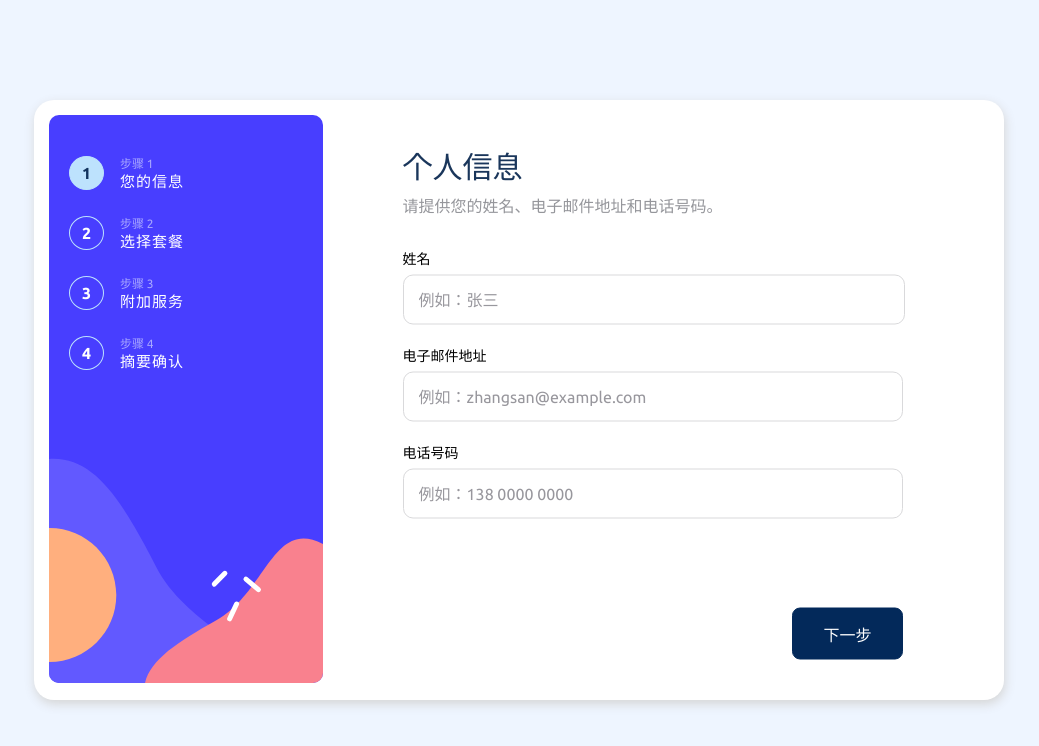
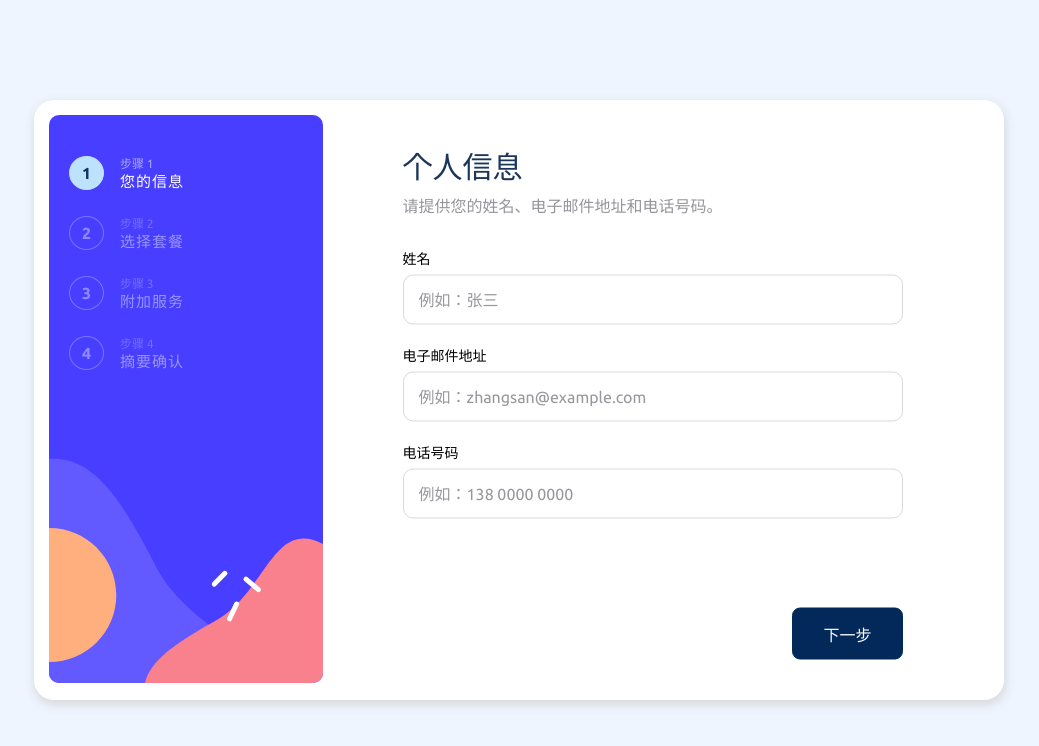
Before and after one commit to Mr-CG-end/multi-step-form, a Vue app: page / in a window 1280 px wide. Shown: the top 746 px of the page, without its empty margins (121-1160 px from the left). Built offline with nearby package versions, Linux system fonts and the light colour scheme.

Commit message:
feat: 添加任务三未完善的功能

```diff
--- a/src/views/HomeView.vue
+++ b/src/views/HomeView.vue
@@ -7,19 +7,19 @@
             <li
               v-for="tab in tabs"
               :key="tab.id"
-              class="step"
+              :class="[
+                'step',
+                {
+                  current: tab.id === nowTab,
+                  completed:
+                    completedSteps.includes(tab.id) && tab.id !== nowTab,
+                  disabled:
+                    !completedSteps.includes(tab.id) && tab.id !== nowTab,
+                },
+              ]"
               @click="goToStep(tab.id)"
             >
-              <div
-                :class="[
-                  'num',
-                  { clicked: tab.id === nowTab },
-                  {
-                    completed:
-                      completedSteps.includes(tab.id) && tab.id !== nowTab,
-                  },
-                ]"
-              >
+              <div class="num">
                 {{ tab.id }}
               </div>
               <div class="item">
@@ -205,38 +205,73 @@
             <!--          STEP 4          -->
             <div v-else-if="nowTab === '4'" class="finishing">
               <div class="costs">
-                <div :class="['plan-wrap', { plus: addons.length !== 0 }]">
-                  <div class="plan">
-                    <div class="name impt-txt">
-                      <div>{{ nowPlan.name }}</div>
-                      <div v-if="!isYearly">&nbsp;（月度）</div>
-                      <div v-if="isYearly">&nbsp;（年度）</div>
-                    </div>
-                    <div @click="setTabContent('2')" class="change-plan">
+                <div class="summary-block personal-summary">
+                  <div class="summary-header">
+                    <div class="impt-txt">个人信息</div>
+                    <button
+                      type="button"
+                      class="change-plan"
+                      @click="setTabContent('1')"
+                    >
                       编辑
-                    </div>
+                    </button>
                   </div>
-                  <div class="plan-cost mg-lft impt-txt">
-                    <span class="">{{
-                      isYearly ? nowPlan.yearly : nowPlan.monthly
-                    }}</span>
+                  <div class="summary-content">
+                    <div>{{ personalInfo.name }}</div>
+                    <div>{{ personalInfo.email }}</div>
+                    <div>{{ personalInfo.phone }}</div>
                   </div>
                 </div>
 
-                <div class="addon-wrap" v-if="addons.length !== 0">
-                  <div v-for="addon in addons" :key="addon.id" class="addons">
-                    <span>{{ addon.title }}</span>
-                    <div class="addon-cost mg-lft">
-                      <span v-if="!isYearly">{{ addon.monthly }}</span>
-                      <span v-if="isYearly">{{ addon.yearly }}</span>
+                <div class="summary-block plan-summary">
+                  <div class="summary-header">
+                    <div class="impt-txt">
+                      {{ nowPlan.name }}{{ isYearly ? "（年度）" : "（月度）" }}
                     </div>
+                    <button
+                      type="button"
+                      class="change-plan"
+                      @click="setTabContent('2')"
+                    >
+                      编辑
+                    </button>
+                  </div>
+                  <div class="summary-content">
+                    <div class="plan-cost impt-txt">
+                      {{ isYearly ? nowPlan.yearly : nowPlan.monthly }}
+                    </div>
+                  </div>
+                </div>
+
+                <div class="summary-block addons-summary">
+                  <div class="summary-header">
+                    <div class="impt-txt">附加服务</div>
+                    <button
+                      type="button"
+                      class="change-plan"
+                      @click="setTabContent('3')"
+                    >
+                      编辑
+                    </button>
+                  </div>
+                  <div class="summary-content" v-if="addons.length">
+                    <div v-for="addon in addons" :key="addon.id" class="addons">
+                      <span>{{ addon.title }}</span>
+                      <div class="addon-cost mg-lft">
+                        <span v-if="!isYearly">{{ addon.monthly }}</span>
+                        <span v-else>{{ addon.yearly }}</span>
+                      </div>
+                    </div>
+                  </div>
+                  <div class="summary-content" v-else>
+                    <div class="card-des">未选择附加服务</div>
                   </div>
                 </div>
               </div>
 
               <div class="total">
                 <span v-if="!isYearly">总计（每月）</span>
-                <span v-if="isYearly">总计（每年）</span>
+                <span v-else>总计（每年）</span>
                 <span class="total-cost mg-lft">{{ totalCost }}</span>
               </div>
             </div>
@@ -352,8 +387,6 @@ const onSubmit = (): void => {
 const goBack = (): void => {
   setTabContent(String(Number(nowTab.value) - 1));
 };
-
-
 
 // 改为computed
 /**
@@ -525,17 +558,101 @@ setTabContent(nowTab.value);
 
 /* 新增 */
 .step {
-  cursor: not-allowed; /* 默认不可点击 */
+  cursor: pointer;
+  transition:
+    opacity 0.2s ease,
+    transform 0.2s ease;
 }
-/* 将当前步和已完成步设置为手型指针 */
-.step:has(.completed),
-.step:has(.clicked) {
+
+.step .num {
+  border: 1px solid #bde2fd;
+  border-radius: 50%;
+  color: #fff;
+}
+
+.step.current .num {
+  background-color: #bde2fd;
+  color: #12335e;
+}
+
+.step.completed .num {
+  background-color: rgba(255, 255, 255, 0.3);
+  color: #fff;
+  border-color: #fff;
+}
+
+.step.disabled {
+  cursor: not-allowed;
+  opacity: 0.55;
+}
+
+.step.disabled .num {
+  background-color: transparent;
+  border-color: rgba(255, 255, 255, 0.5);
+  color: rgba(255, 255, 255, 0.7);
+}
+
+.step.disabled .item {
+  opacity: 0.8;
+}
+
+.summary-block {
+  padding: 16px 0;
+  border-bottom: 1px solid #d3d3d3;
+}
+
+.summary-block:last-child {
+  border-bottom: none;
+}
+
+.summary-header {
+  display: flex;
+  align-items: center;
+  justify-content: space-between;
+  margin-bottom: 10px;
+}
+
+.summary-content {
+  display: grid;
+  gap: 8px;
+  color: #9797a1;
+}
+
+.change-plan {
+  background: none;
+  border: none;
+  padding: 0;
   cursor: pointer;
+  color: #9797a1;
+  text-decoration: underline;
+  text-underline-position: under;
+  font: inherit;
 }
-/* 可选：为已完成步骤加一个视觉提示 */
-.num.completed {
-  background-color: rgba(255, 255, 255, 0.3); /* 举例，可根据 UI 规范修改 */
-  color: #fff;
-  border: 1px solid #fff;
+
+/* Step 1：修复 input padding 导致的宽度溢出 */
+.form input {
+  width: 100% !important;
+  box-sizing: border-box;
+}
+
+/* 统一让 .forms 行只能纵向滚动，不出现横向滚动条 */
+.forms {
+  overflow: hidden auto;
+}
+
+/* Step 4：finishing 用 flex column，让 costs 和 total 各占自然空间 */
+.finishing {
+  display: flex;
+  flex-direction: column;
+  height: 100%;
+}
+
+.finishing .costs {
+  flex: 1;
+  overflow: hidden auto; /* x 轴锁定，y 轴按需滚动 */
+}
+
+.finishing .total {
+  flex-shrink: 0;
 }
 </style>
```
Also changed, not shown: 2 other files (tests, documents, lock files or other folders).
